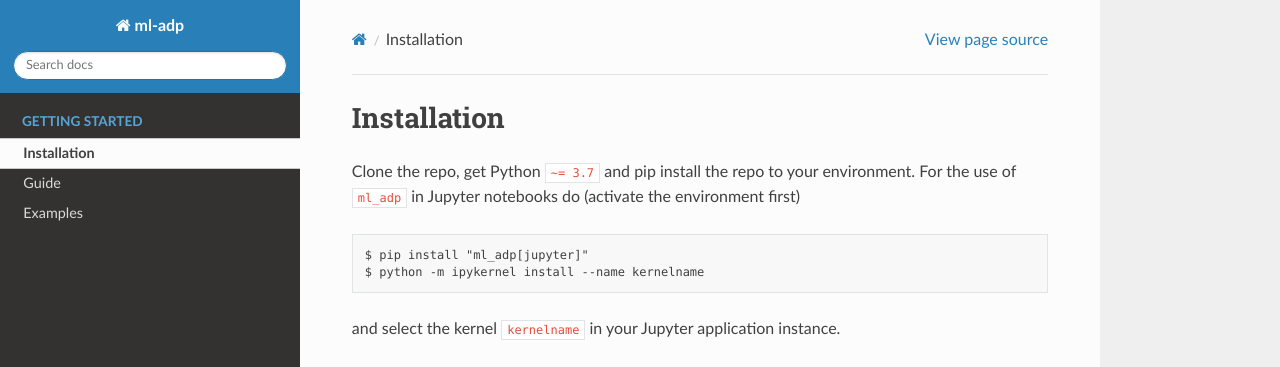
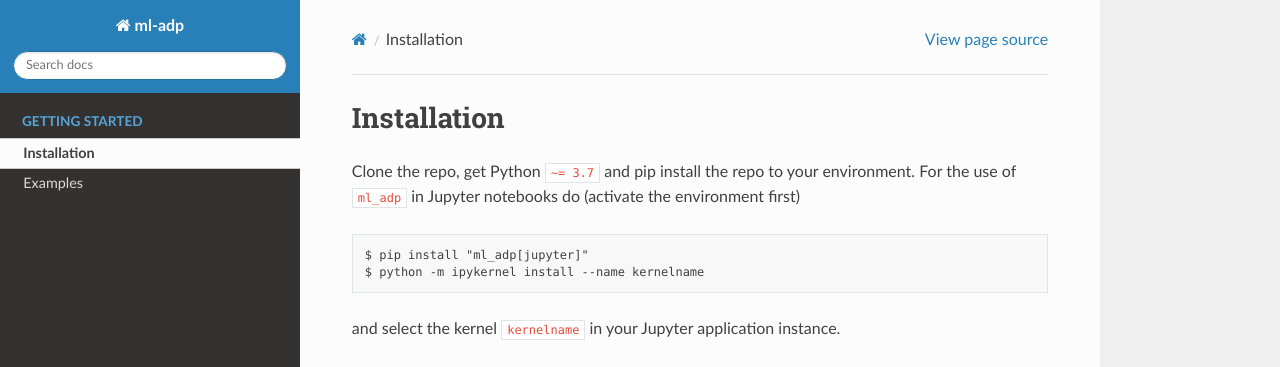
Before and after one commit to rbosh/ml-adp, a Sphinx documentation site: the page built from doc/installation.rst, in a window 1280 px wide. Shown: the top 367 px of the page. Built offline with Sphinx 7.4.7 and the Read the Docs theme 2.0.0, drawn with Linux system fonts in a browser that asks for light colours; pages that are not in the unit, such as notebooks, are missing from menus.

Commit message:
Doc Tweaks

```diff
--- a/doc/index.rst
+++ b/doc/index.rst
@@ -12,7 +12,7 @@ ml-adp
    :caption: Getting Started
 
    installation
-   guide
+   .. guide
    examples/index
 
 
```
